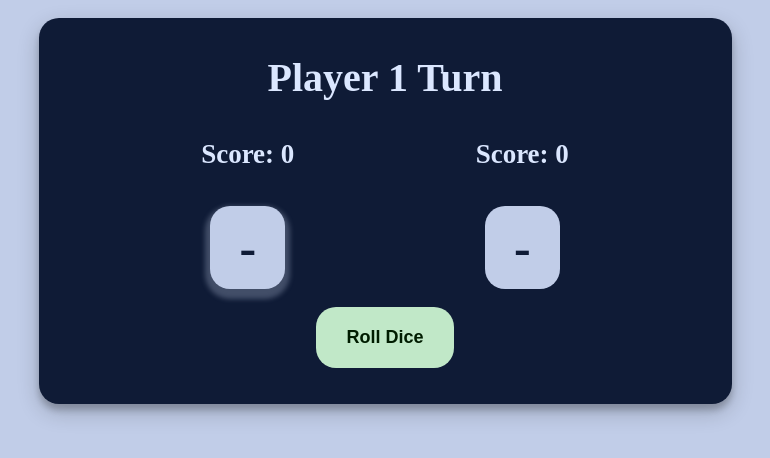
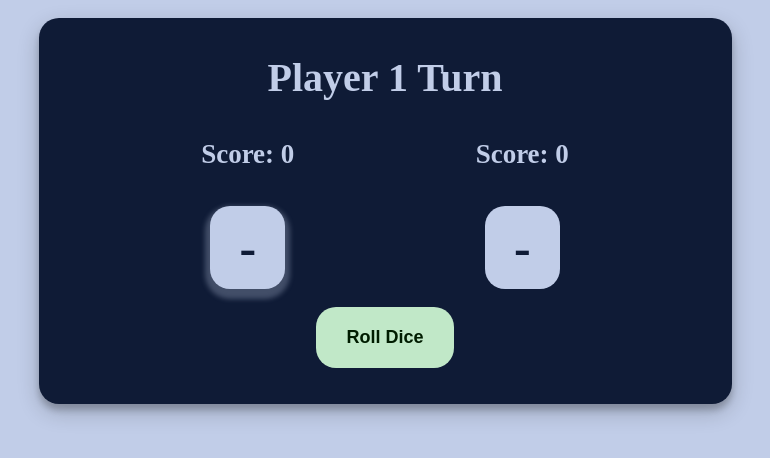
Before and after one commit to Vejituh/dice-game, a plain HTML site: page index.html in a window 1280 px wide. Shown: the whole page, without its empty margins (255-1025 px from the left). Drawn offline with Linux system fonts and the light colour scheme.

Commit message:
add change to color in body

```diff
--- a/main.css
+++ b/main.css
@@ -1,7 +1,7 @@
 body {
     margin: 0;
     background-color: #C1CDE8;
-    color: #DBE7FF;
+    color: #C1CDE8;
     padding: 0 2ch;
     font-size: 18px;
 }
```
